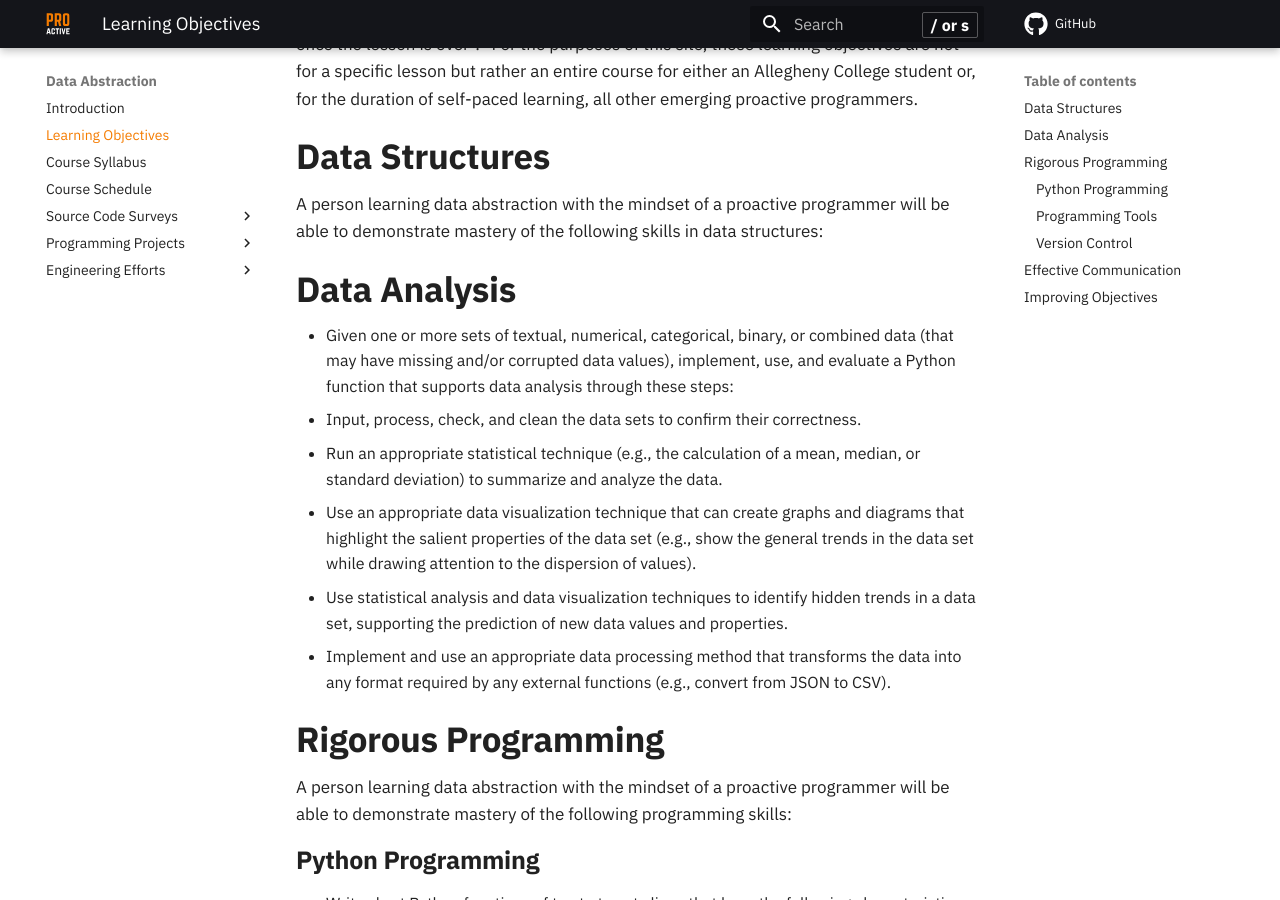
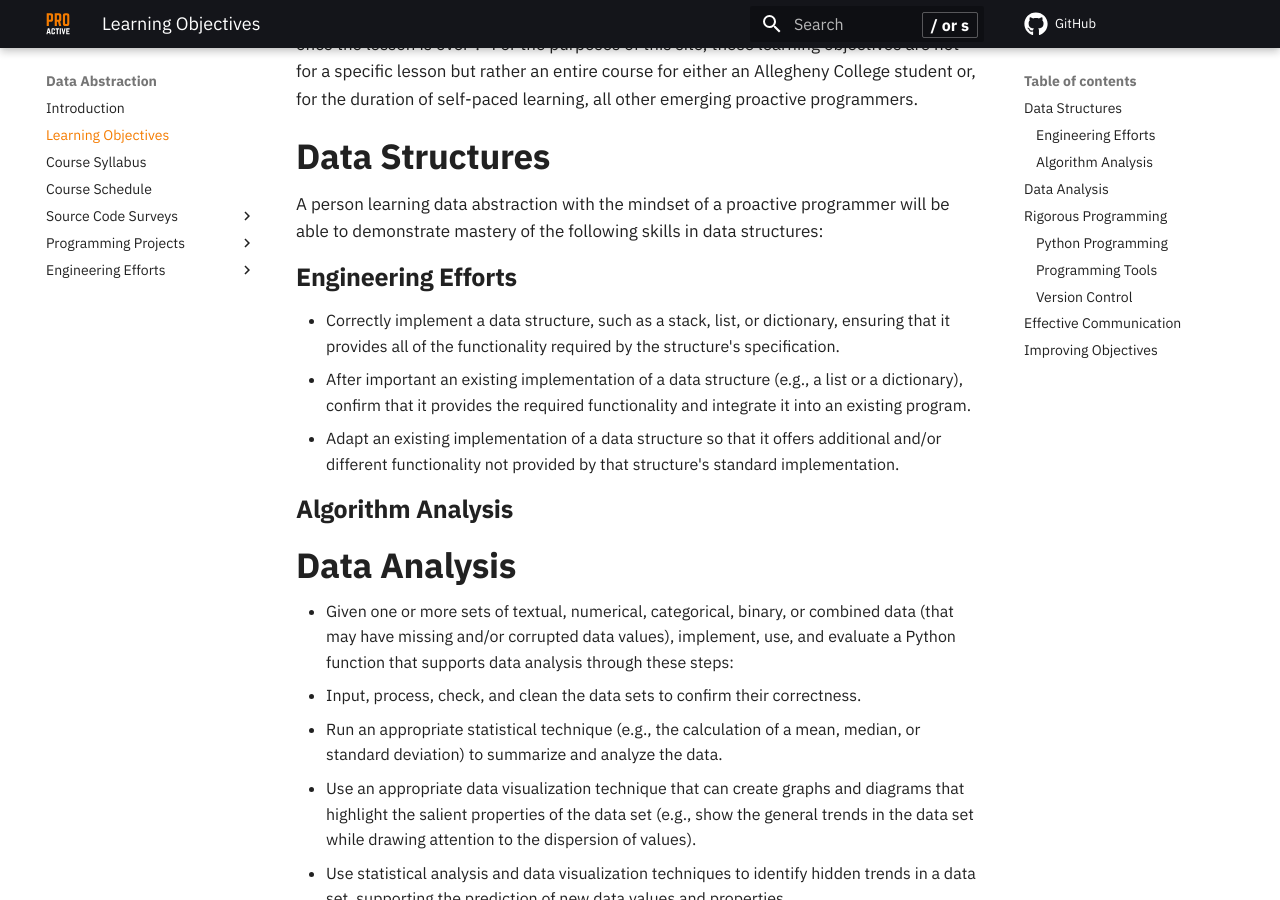
Before and after one commit to ProactiveProgrammers/www.proactiveprogrammers.com, an MkDocs documentation site: the page built from docs/data-abstraction/learning-objectives-data-abstraction.md, in a window 1280 px wide and 900 px high, scrolled down 306 px. Built offline with MkDocs 1.6.1 and Material for MkDocs 9.7.7, drawn with Linux system fonts in a browser that asks for light colours; comment, search, counter and statistics services are not loaded.

Commit message:
feat: Add some engineering content in learning-objectives-data-abstraction.

```diff
--- a/docs/data-abstraction/learning-objectives-data-abstraction.md
+++ b/docs/data-abstraction/learning-objectives-data-abstraction.md
@@ -6,6 +6,20 @@
 
 A person learning data abstraction with the mindset of a proactive programmer
 will be able to demonstrate mastery of the following skills in data structures:
+
+### Engineering Efforts
+
+- Correctly implement a data structure, such as a stack, list, or dictionary,
+  ensuring that it provides all of the functionality required by the structure's
+  specification.
+- After important an existing implementation of a data structure (e.g., a list
+  or a dictionary), confirm that it provides the required functionality and
+  integrate it into an existing program.
+- Adapt an existing implementation of a data structure so that it offers
+  additional and/or different functionality not provided by that structure's
+  standard implementation.
+
+### Algorithm Analysis
 
 ## Data Analysis
 
```
